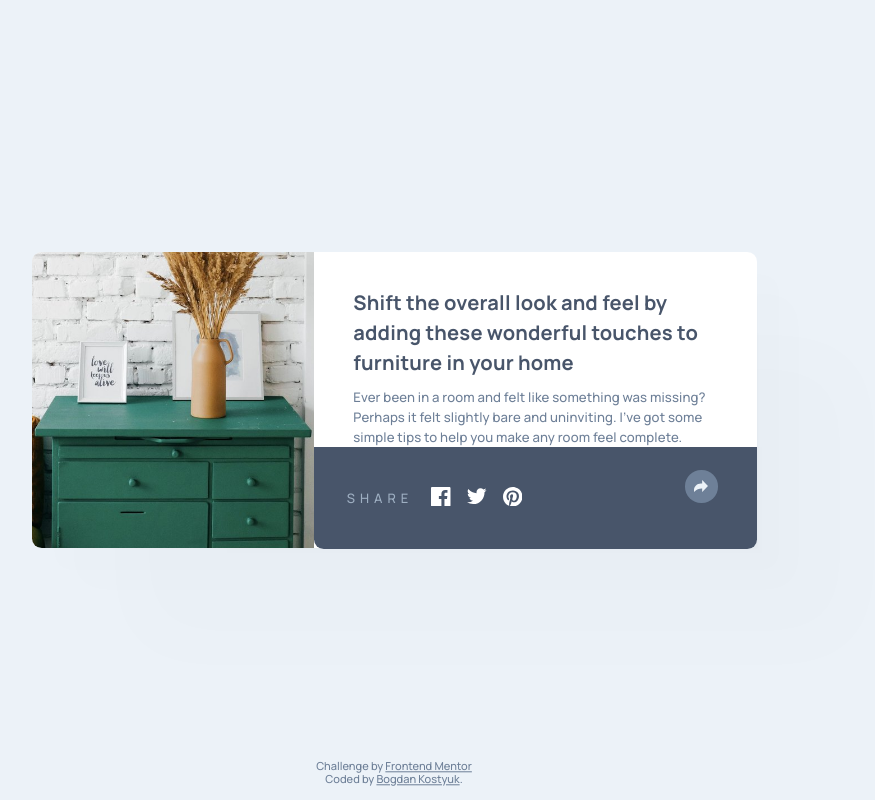
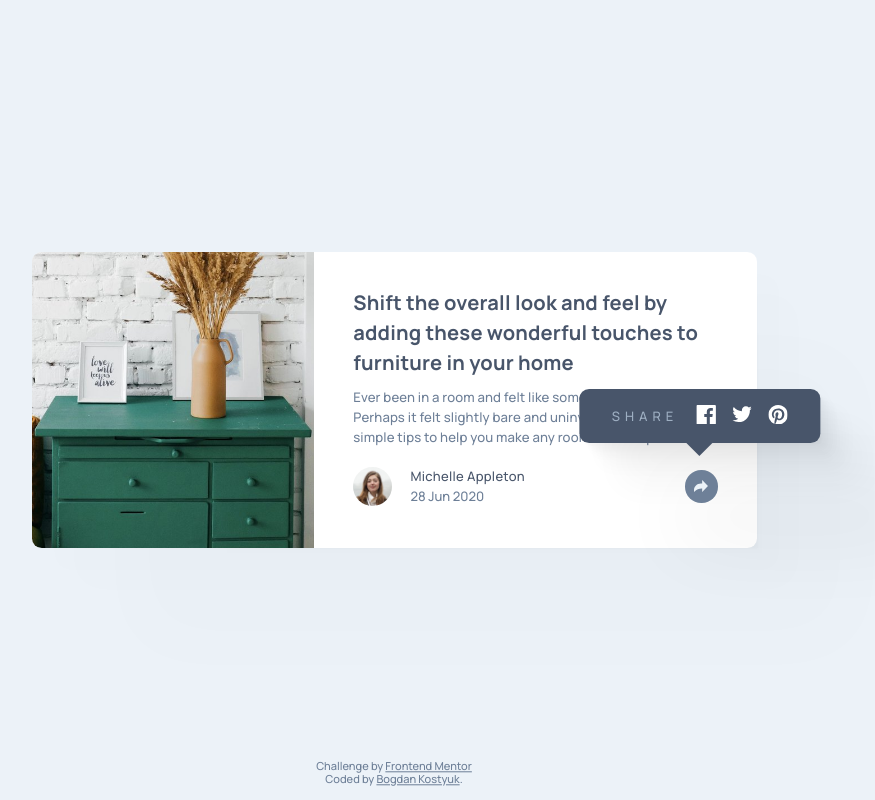
Before and after one commit to logotip4ik/frontend-mentor-article-preview, a website built with Vite: page index.html in a window 1280 px wide. Both pictures are taken after a click on the button 947 px from the left and 486 px from the top of the page. Shown: the whole page, without its empty margins (246-1121 px from the left). Built offline with nearby package versions, Linux system fonts and the light colour scheme.

Commit message:
update: added desktop styles for share pop

```diff
--- a/styles/article.scss
+++ b/styles/article.scss
@@ -197,9 +197,57 @@
           }
         }
 
+        &::after {
+          --tr-size: 1rem;
+
+          content: none;
+
+          position: absolute;
+          top: 100%;
+          left: 50%;
+
+          width: 0;
+          height: 0;
+
+          border-left: var(--tr-size) solid transparent;
+          border-right: var(--tr-size) solid transparent;
+          border-top: var(--tr-size) solid var(--very-dark-grayish-blue);
+
+          transform: translateX(-50%);
+        }
+
         &--active {
           opacity: 1;
           pointer-events: all;
+        }
+
+        @media screen and (min-width: #{$desktop-breakpoint}) {
+          bottom: 140%;
+          top: unset;
+          right: -50%;
+          left: unset;
+
+          width: fit-content;
+          height: fit-content;
+
+          padding: 1.25rem 2.5rem;
+          border-radius: var(--br-radius);
+
+          // prettier-ignore
+          box-shadow:
+            2.8px 2.8px 2.2px rgba(0, 0, 0, 0.014),
+            6.7px 6.7px 5.3px rgba(0, 0, 0, 0.02),
+            12.5px 12.5px 10px rgba(0, 0, 0, 0.025),
+            22.3px 22.3px 17.9px rgba(0, 0, 0, 0.03),
+            41.8px 41.8px 33.4px rgba(0, 0, 0, 0.036),
+            100px 100px 80px rgba(0, 0, 0, 0.05)
+          ;
+
+          transform: translateX(-6.125rem);
+
+          &::after {
+            content: "";
+          }
         }
       }
 
```
